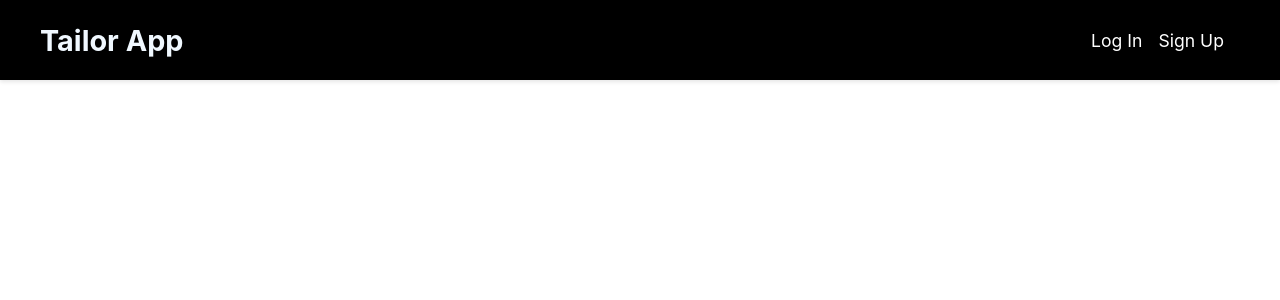
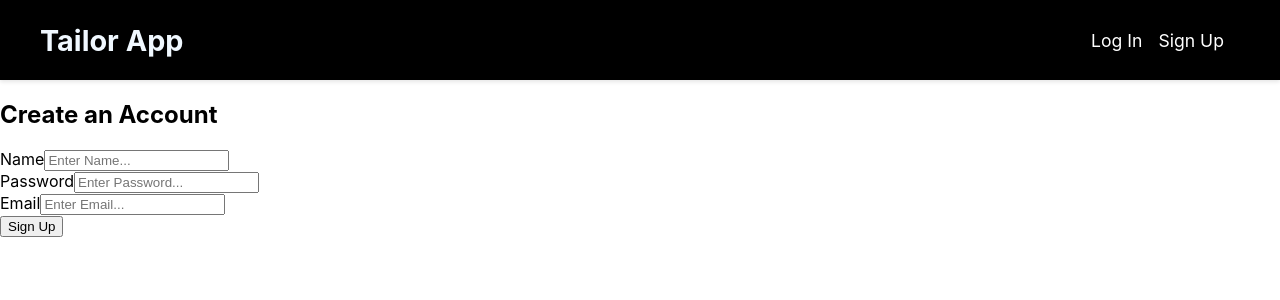
Before and after one commit to Arman-Arzoo/FYP-Tailor-App, a React (Create React App) app in the folder tailor-frontend/: page /signup in a window 1280 px wide. Shown: the top 300 px of the page. Built offline with nearby package versions, Linux system fonts and the light colour scheme.

Commit message:
make a backend and update login and sign up

```diff
--- a/tailor-frontend/src/components/LogIn.js
+++ b/tailor-frontend/src/components/LogIn.js
@@ -2,12 +2,30 @@ import React from 'react';
 
 
 
-const LogIn = ()=>{
-    return(
-        <div>
+const LogIn = () => {
+  return (
+    <div>
+       <form >
+
+<div className="form-control">
+  <label htmlFor="name">UserName</label>
+  <input type="text" id="username-register"placeholder="Enter User name or Email..."  required/>
+</div>
 
 
-</div>   )
+<div className="form-control">
+  <label htmlfor="password">Password</label>
+  <input type="password"  id="password-register" placeholder="Enter Password..." required/>
+</div>
+
+
+
+
+<button className="btn">Log IN</button>
+
+</form>
+    </div>
+    )
 }
 
 export default LogIn
--- a/tailor-frontend/src/components/SignUp.js
+++ b/tailor-frontend/src/components/SignUp.js
@@ -2,15 +2,37 @@ import React from 'react';
 
 
 
-const SignUp = ()=>{
-    return(
-        <div>
+const SignUp = () => {
+  return (
+    <div>
+      <h2>Create an Account</h2>
+      <form >
+
+        <div className="form-control">
+          <label htmlFor="name">Name</label>
+          <input type="text" id="username-register" placeholder="Enter Name..."  required/>
+        </div>
+
+
+        <div className="form-control">
+          <label htmlfor="password">Password</label>
+          <input type="password" id="password-register" placeholder="Enter Password..." required/>
+        </div>
+
+        <div className="form-control">
+          <label htmlfor="Email">Email</label>
+          <input type="Email"  id="email  -register" placeholder="Enter Email..." required/>
+        </div>
+
+
+        <button className="btn">Sign Up</button>
+
+      </form>
 
 
 
-
-        </div>
-    )
+    </div>
+  )
 }
 
 export default SignUp
```
Also changed, not shown: package.json (added, +30 -0 lines), 2 other files (tests, documents, lock files or other folders).
